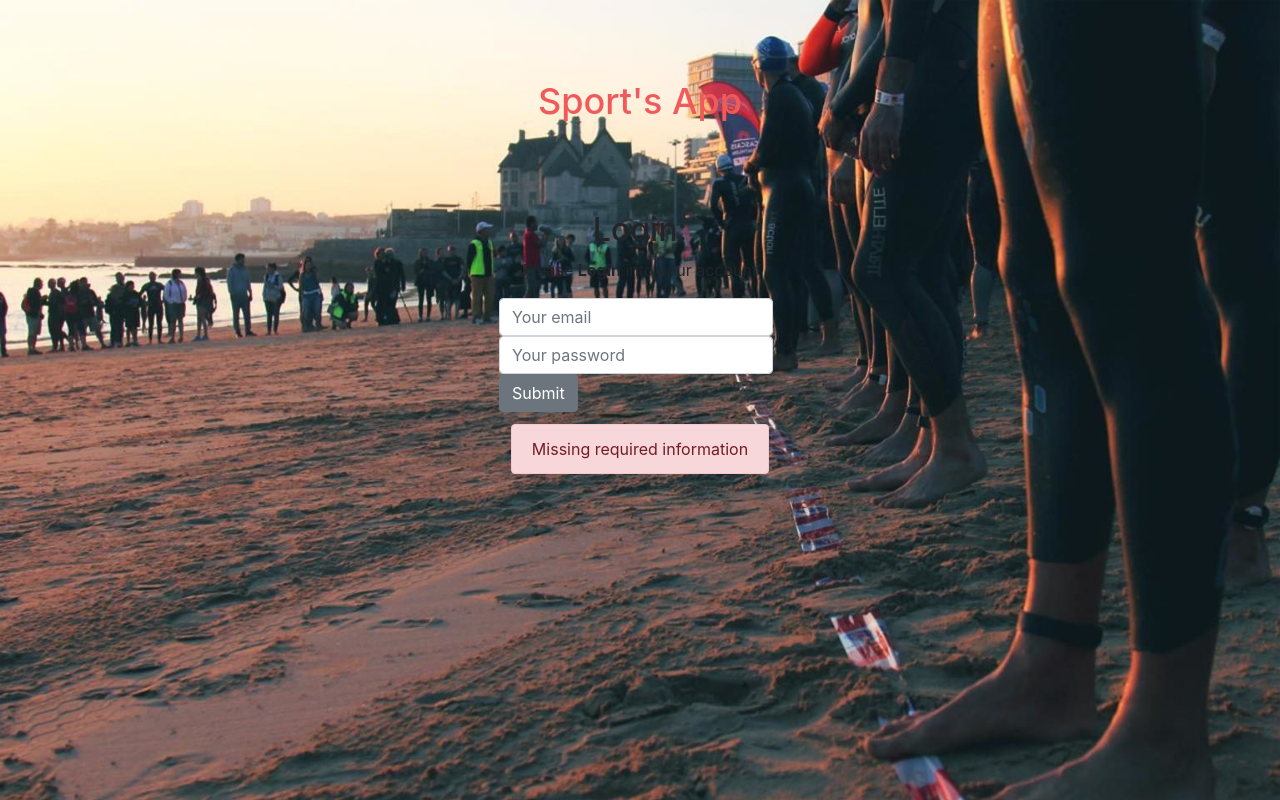
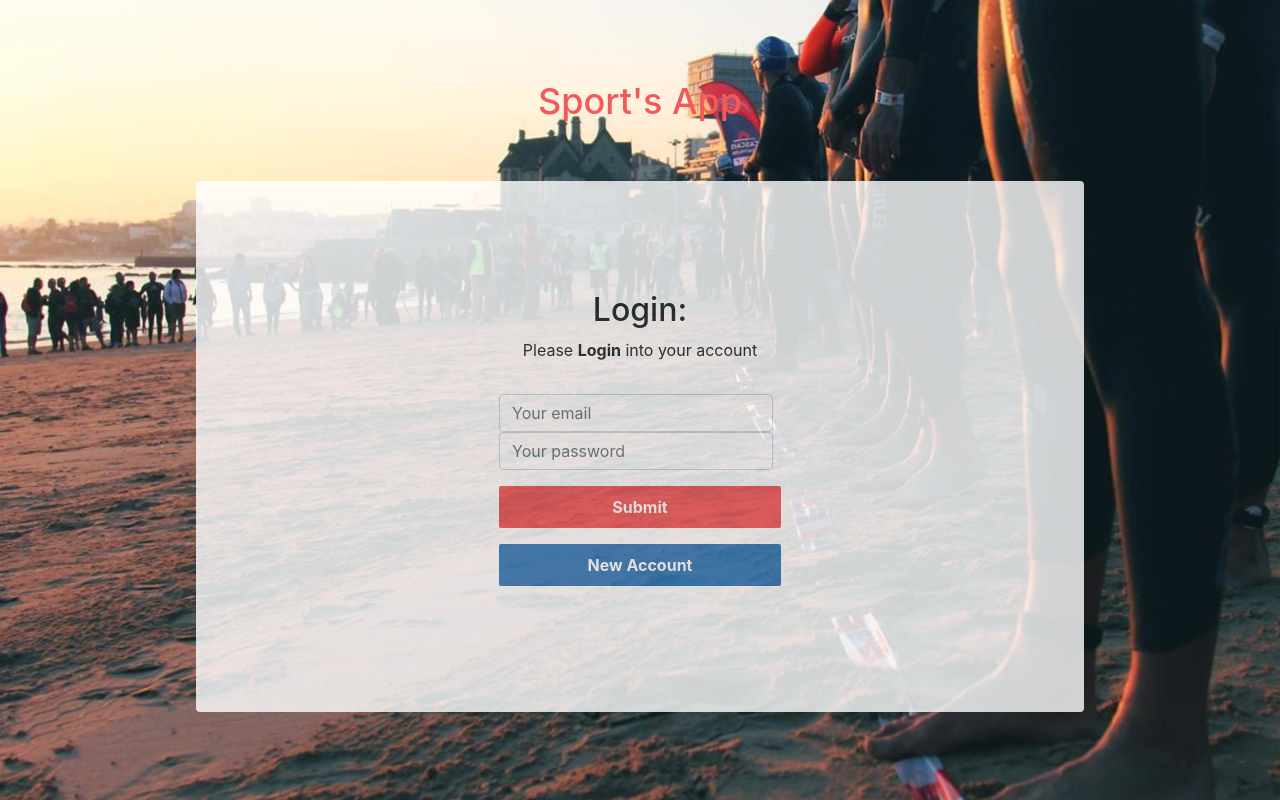
Before and after one commit to zato91/FitnessClub, a React (Create React App) app in the folder frontend/: page /login in a window 1280 px wide. Built offline with nearby package versions, Linux system fonts and the light colour scheme.

Commit message:
styling logging

```diff
--- a/frontend/src/App.js
+++ b/frontend/src/App.js
@@ -7,7 +7,10 @@
   return (
     <Container>
       <h1>Sport's App</h1>
-      <Routes/>
+      <div className="content">
+        <Routes/>
+
+      </div>
     </Container>
   );
 }
--- a/frontend/src/pages/Login/index.js
+++ b/frontend/src/pages/Login/index.js
@@ -5,14 +5,11 @@
 export default function Login({ history }) {
     const [email, setEmail] = useState("")
     const [password, setPassword] = useState("")
+    const [error, setError] = useState(false)
     const [errorMessage, setErrorMessage] = useState("false")
-    const [error, setError] = useState("false")
-
 
     const handleSubmit = async evt => {
         evt.preventDefault();
-
-
         const response = await api.post('/login', { email, password })
         const userId = response.data._id || false;
 
@@ -33,23 +30,31 @@
 
         }
     }
+
     return (
         <Container>
             <h2>Login:</h2>
             <p>Please <strong>Login</strong> into your account</p>
             <Form onSubmit={handleSubmit}>
+                <div className="input-group">
+                <FormGroup className="form-group-"></FormGroup>
                 <FormGroup className="mb-2 mr-sm-2 mb-sm-0">
                     <Input type="email" name="email" id="email" placeholder="Your email" onChange={evt => setEmail(evt.target.value)} />
                 </FormGroup>
                 <FormGroup className="mb-2 mr-sm-2 mb-sm-0">
                     <Input type="password" name="password" id="password" placeholder="Your password" onChange={evt => setPassword(evt.target.value)} />
                 </FormGroup>
-                <Button>Submit</Button>
+                </div>
+                <FormGroup>
+                    <Button className="submit-btn">Submit</Button>
+                </FormGroup>
+                <FormGroup>
+                    <Button className="secondary-btn" onClick={() => history.push("/register")}>New Account</Button>
+                </FormGroup>
             </Form>
             {error ? (
                 <Alert className="event-validation" color="danger"> Missing required information</Alert>
             ) : ""}
         </Container>
-
     );
 }
```
